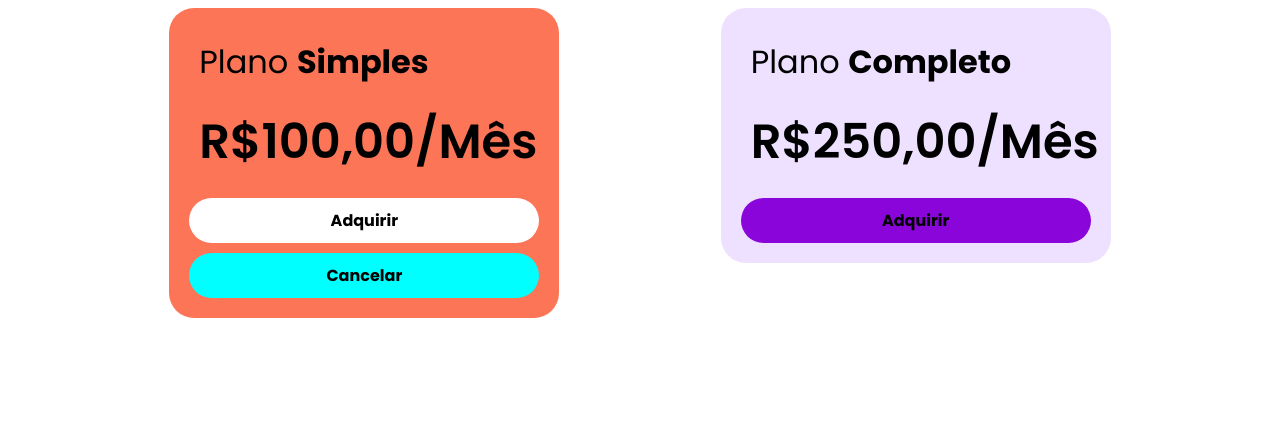
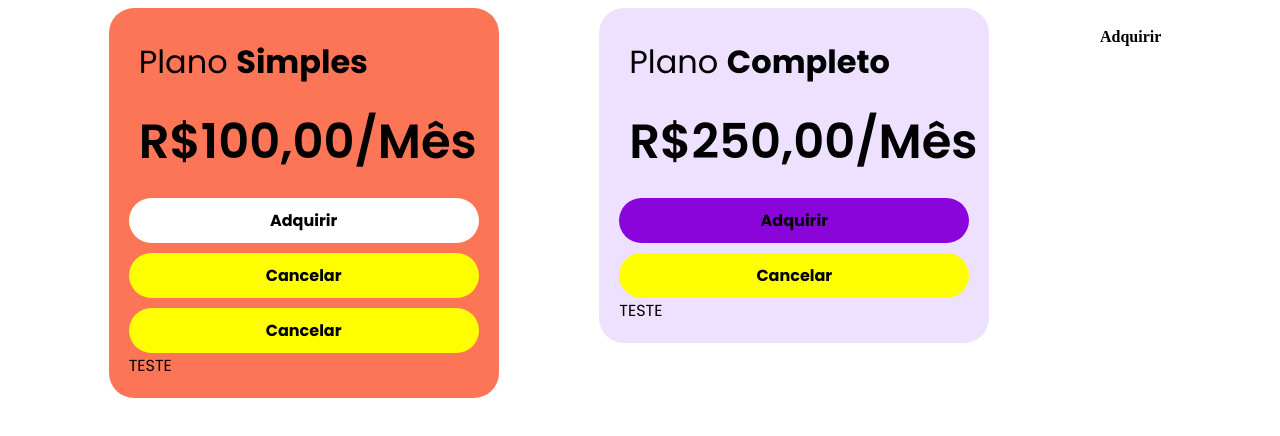
Before and after one commit to ViniciusFillos/LearningAngular, an Angular app in the folder project01/: page / in a window 1280 px wide. Shown: the top 436 px of the page. Built offline with nearby package versions, Linux system fonts and the light colour scheme.

Commit message:
utilizando o seletor '::ng-deep'

```diff
--- a/project01/src/app/app.component.html
+++ b/project01/src/app/app.component.html
@@ -2,4 +2,5 @@
 <div class="card-container">
     <app-card></app-card>
     <app-card-roxo></app-card-roxo>
+    <app-card-button></app-card-button>
 </div>
--- a/project01/src/app/card-roxo/card-roxo.component.html
+++ b/project01/src/app/card-roxo/card-roxo.component.html
@@ -2,4 +2,7 @@
     <div class="card__plan card__item">Plano <b>Completo</b></div>
     <div class="card__price card__item">R$250,00/Mês</div>
     <app-card-roxo-button></app-card-roxo-button>
+    <app-card-button-cancel></app-card-button-cancel>
+
+    <div class="card-button-cancel">TESTE</div>
 </div>
--- a/project01/src/app/card/card.component.html
+++ b/project01/src/app/card/card.component.html
@@ -3,4 +3,7 @@
     <div class="card__price card__item">R${{ plano.infos?.preco }},00/Mês</div>
     <app-card-button></app-card-button>
     <app-card-button-cancel></app-card-button-cancel>
+    <app-card-button-cancel></app-card-button-cancel>
+
+    <div class="card-button-cancel">TESTE</div>
 </div>
--- a/project01/src/app/card/card.component.scss
+++ b/project01/src/app/card/card.component.scss
@@ -19,5 +19,8 @@
         font-weight: 600;
         font-size: 48px;
     }
+}
 
+::ng-deep app-card-button-cancel .card-button-cancel{
+    background-color: #ffff00 !important;
 }
--- a/project01/src/app/cards/cards.module.ts
+++ b/project01/src/app/cards/cards.module.ts
@@ -21,7 +21,8 @@ import { CardButtonCancelComponent } from '../card-button-cancel/card-button-can
   ],
   exports: [
     CardComponent,
-    CardRoxoComponent
+    CardRoxoComponent,
+    CardButtonComponent
   ]
 })
 export class CardsModule { }
```
